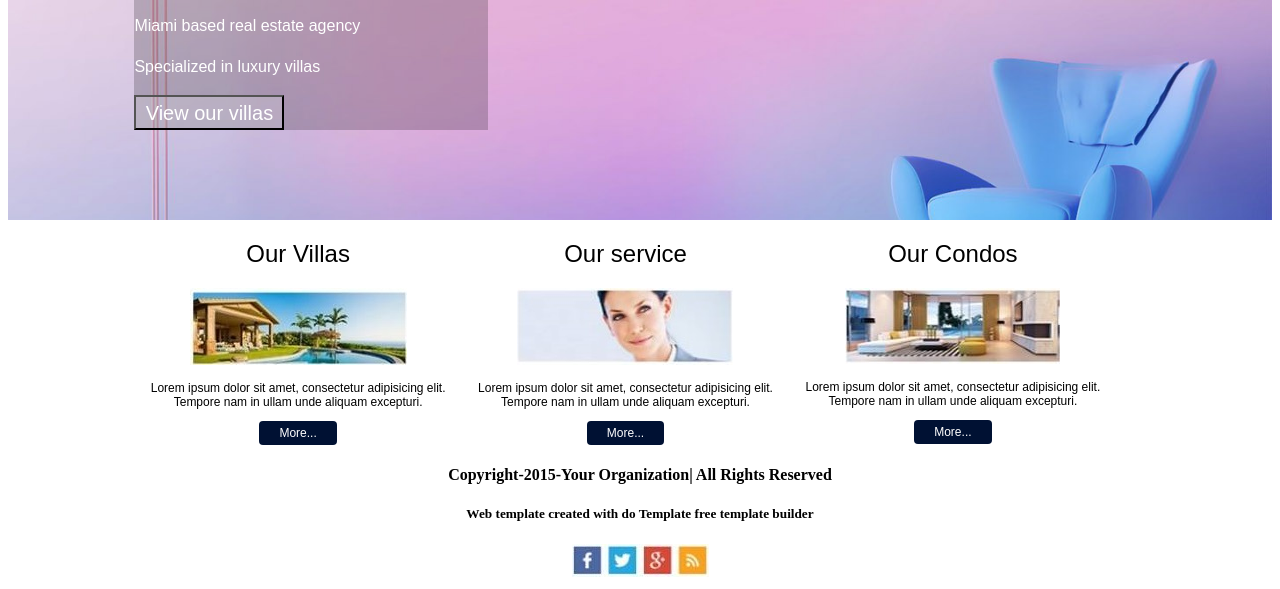
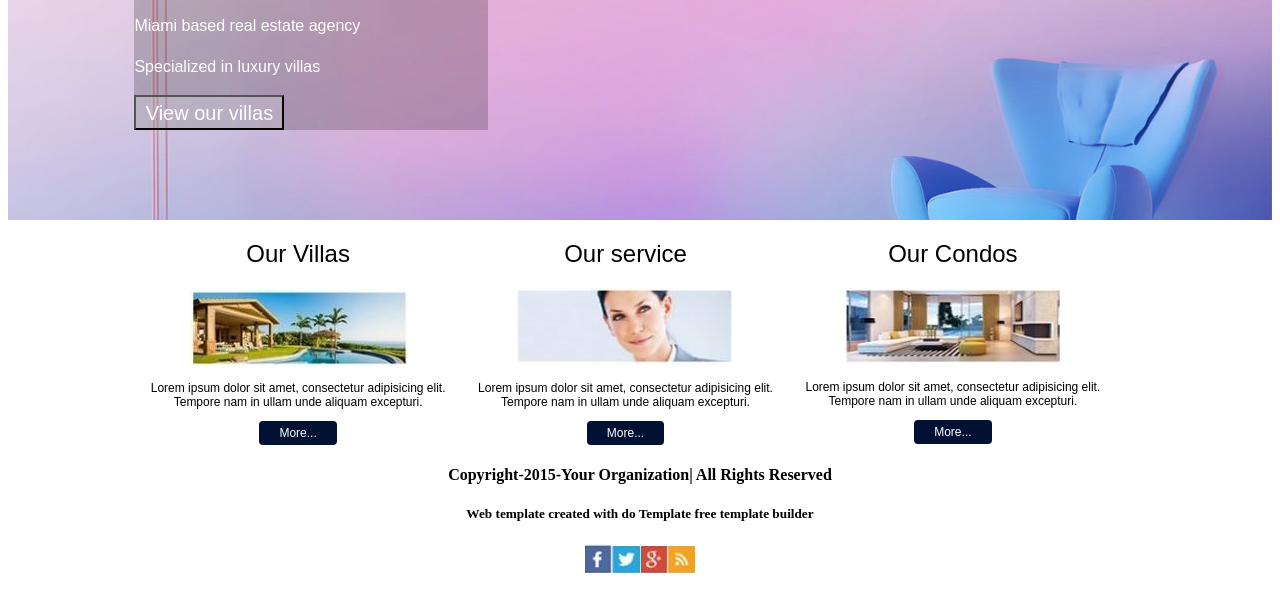
Before and after one commit to Shadman7ce/8H, a plain HTML site: page index.html in a window 1280 px wide. Shown: the part 347-936 px from the top of the page. Drawn offline with Linux system fonts and the light colour scheme.

Commit message:
Update index.html

```diff
--- a/index.html
+++ b/index.html
@@ -67,7 +67,7 @@
 				<center><h4>Copyright-2015-Your Organization| All Rights Reserved</h4>
 				<h5>Web template created with do Template free template builder</h5></center>
 			</div>
-			<center><img src="img/4.jpg"></center>
+			<center><a href="#"><img src="img/fb.jpg"></a><a href="#"><img src="img/tw.jpg"></a><a href="#"><img src="img/gm.jpg"></a><a href="#"><img src="img/bing.jpg"></a></center>
 		</div>
 </body>
 </html>
```
